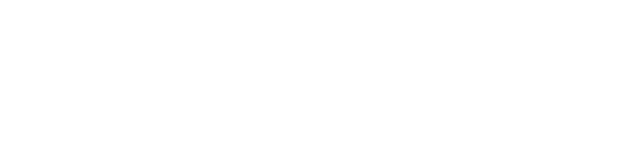
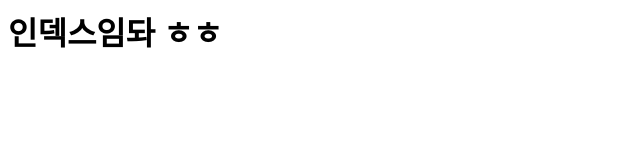
Before and after one commit to UjinGlvil/webproject, a plain HTML site: page client/index.html in a window 1280 px wide. Shown: the whole page, without its empty margins (0-640 px from the left). Drawn offline with Linux system fonts and the light colour scheme.

Commit message:
ㅎㅎ
ㅎㅎ

```diff
--- a/client/index.html
+++ b/client/index.html
@@ -1,3 +1,6 @@
+<html>
+<title>예제</title>
 <body>
+<h1>인덱스임돠 ㅎㅎ</h1>
 </body>
 </html>
```
